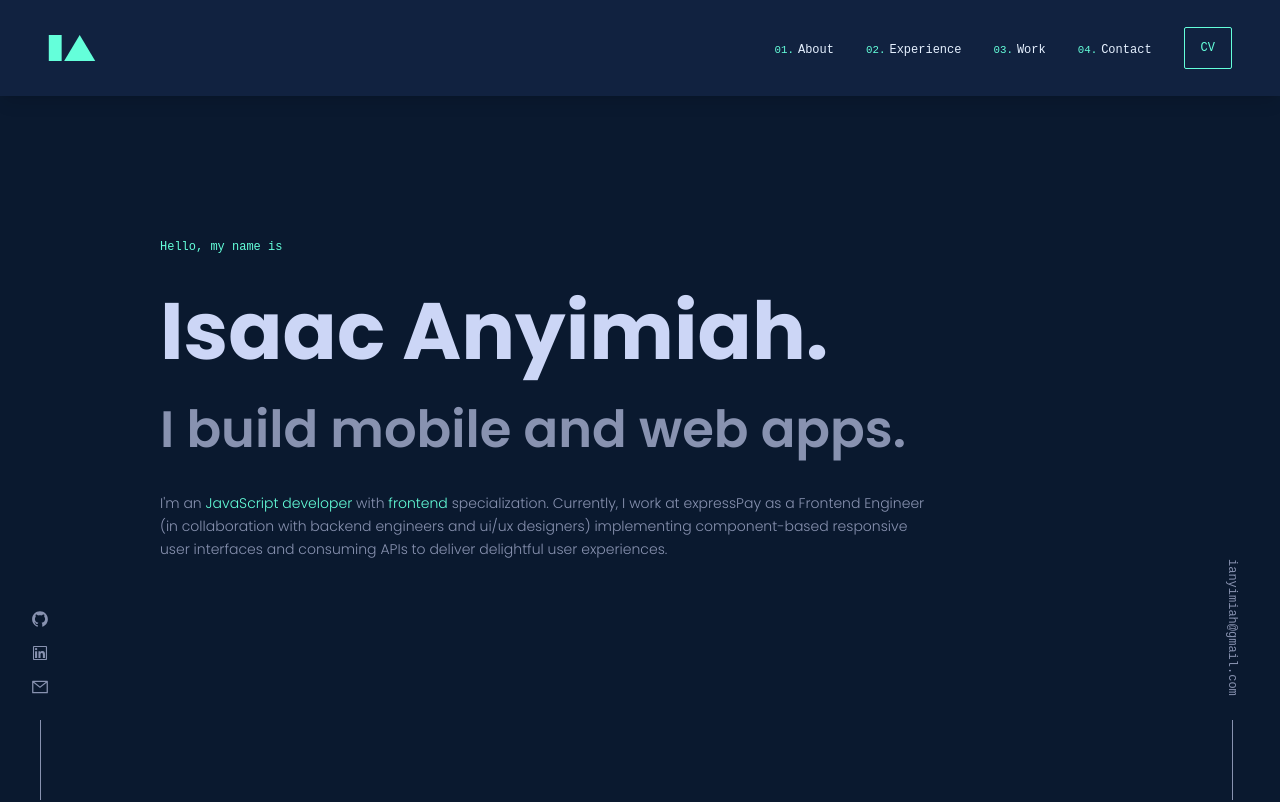
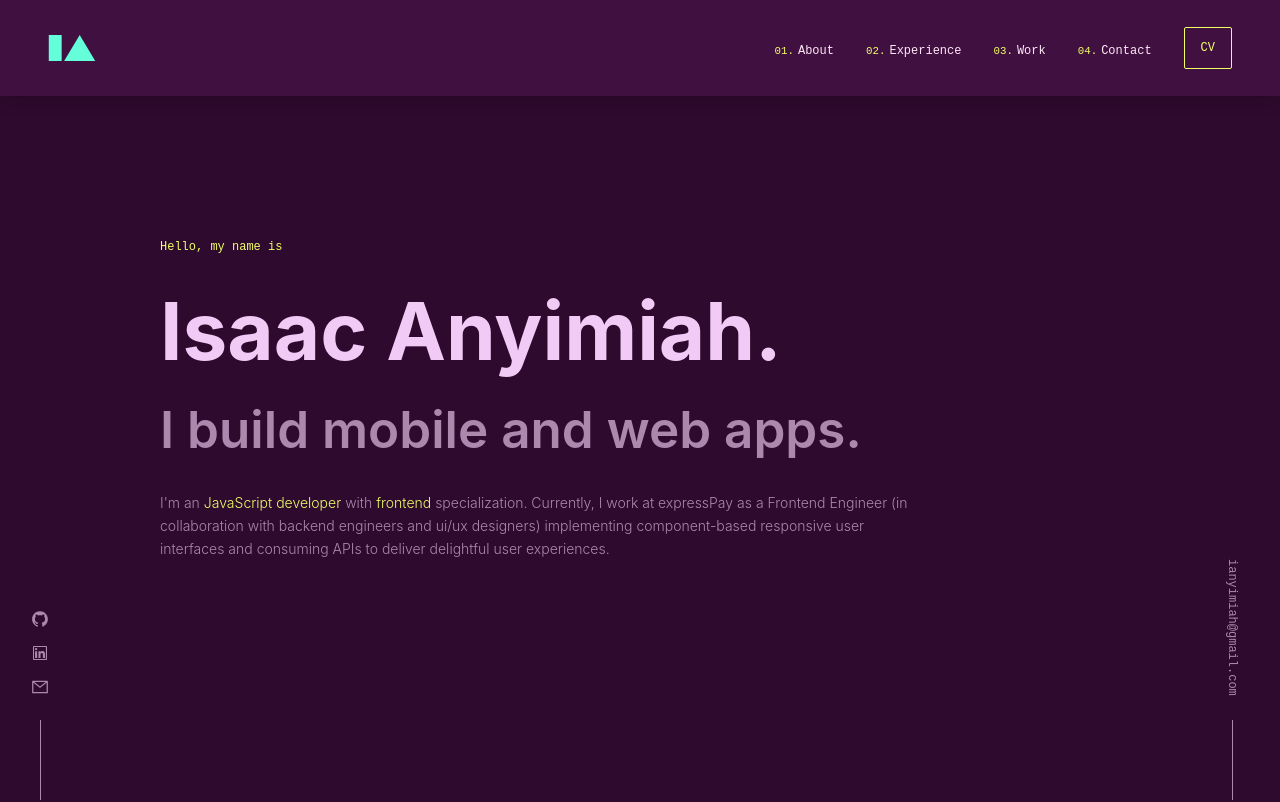
Before and after one commit to iandev096/portfolio-brittany-chiang, a Next.js app: page / in a window 1280 px wide. Shown: the top 802 px of the page. Built offline with nearby package versions, Linux system fonts and the light colour scheme; a web font is replaced by a local one; what tailwindcss-debug-screens would draw is missing.

Commit message:
changed theme

```diff
--- a/styles/globals.css
+++ b/styles/globals.css
@@ -2,7 +2,7 @@
 @tailwind components;
 @tailwind utilities;
 
-/* html {
+html {
   --primary: hsl(300, 65%, 11%);
   --primary-dark: hsl(302, 87%, 6%);
   --primary-light: hsl(300, 58%, 16%);
@@ -18,9 +18,9 @@
   --font-sans: "Calibre", "Inter", "San Francisco", "SF Pro Text", -apple-system,
     system-ui, sans-serif;
   --font-mono: "SF Mono", "Fira Code", "Fira Mono", "Roboto Mono", monospace;
-} */
+}
 
-html {
+/* html {
   --primary: #0a192f;
   --primary-dark: #020c1b;
   --primary-light: #112240;
@@ -35,7 +35,7 @@ html {
   --secondary-tint: rgba(100, 255, 218, 0.1);
   --font-sans: 'Poppins', sans-serif;
   --font-mono: 'Spline Sans Mono', monospace;
-}
+} */
 
 /* BASE STYLES */
 body {
@@ -98,8 +98,8 @@ body {
 .hide-scrollbar::-webkit-scrollbar {
   display: none;
 }
- /* Hide scrollbar for IE, Edge and Firefox  */
+/* Hide scrollbar for IE, Edge and Firefox  */
 .hide-scrollbar {
-  -ms-overflow-style: none;  /* IE and Edge */
-  scrollbar-width: none;  /* Firefox */
+  -ms-overflow-style: none; /* IE and Edge */
+  scrollbar-width: none; /* Firefox */
 }
```
